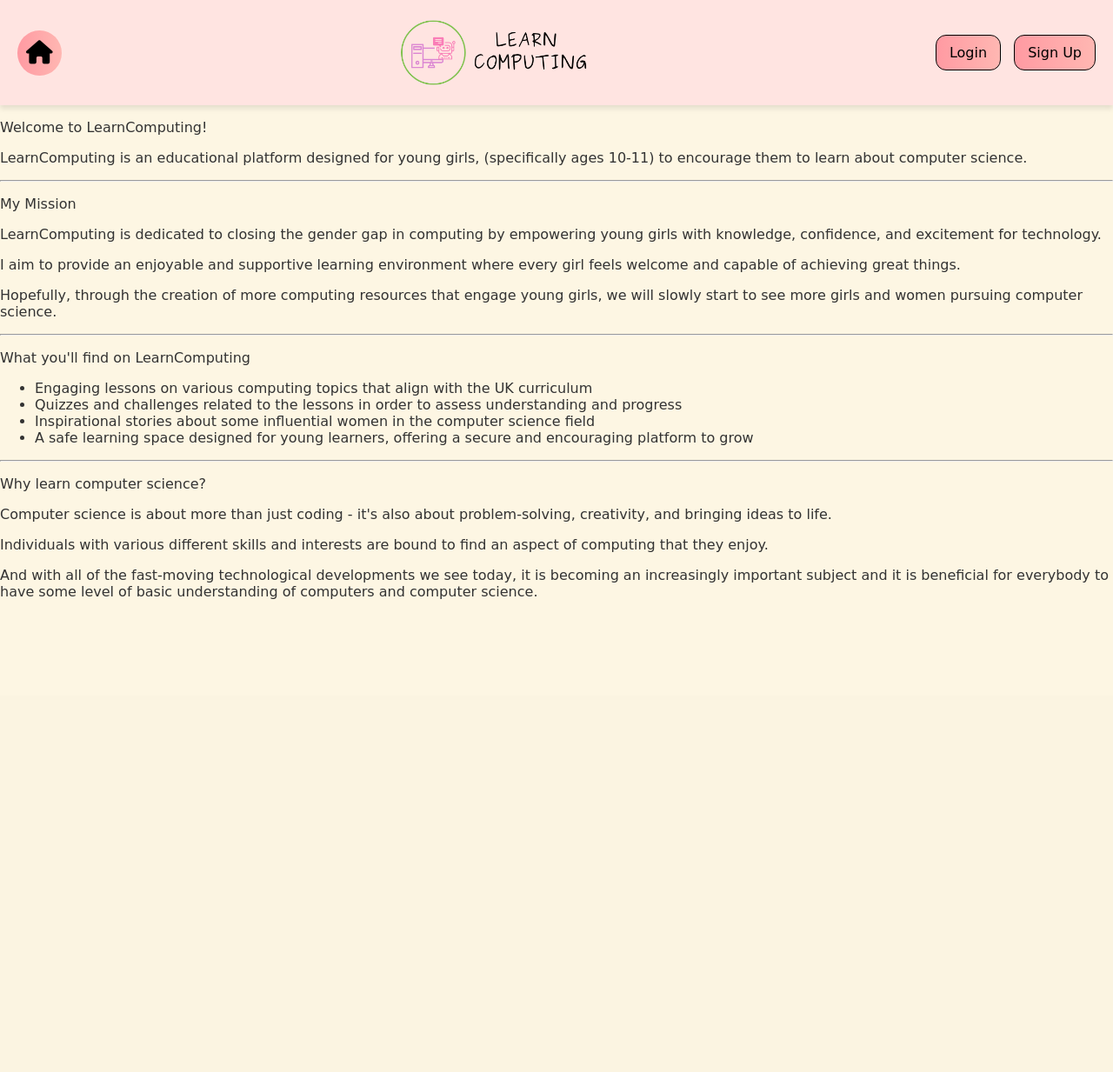
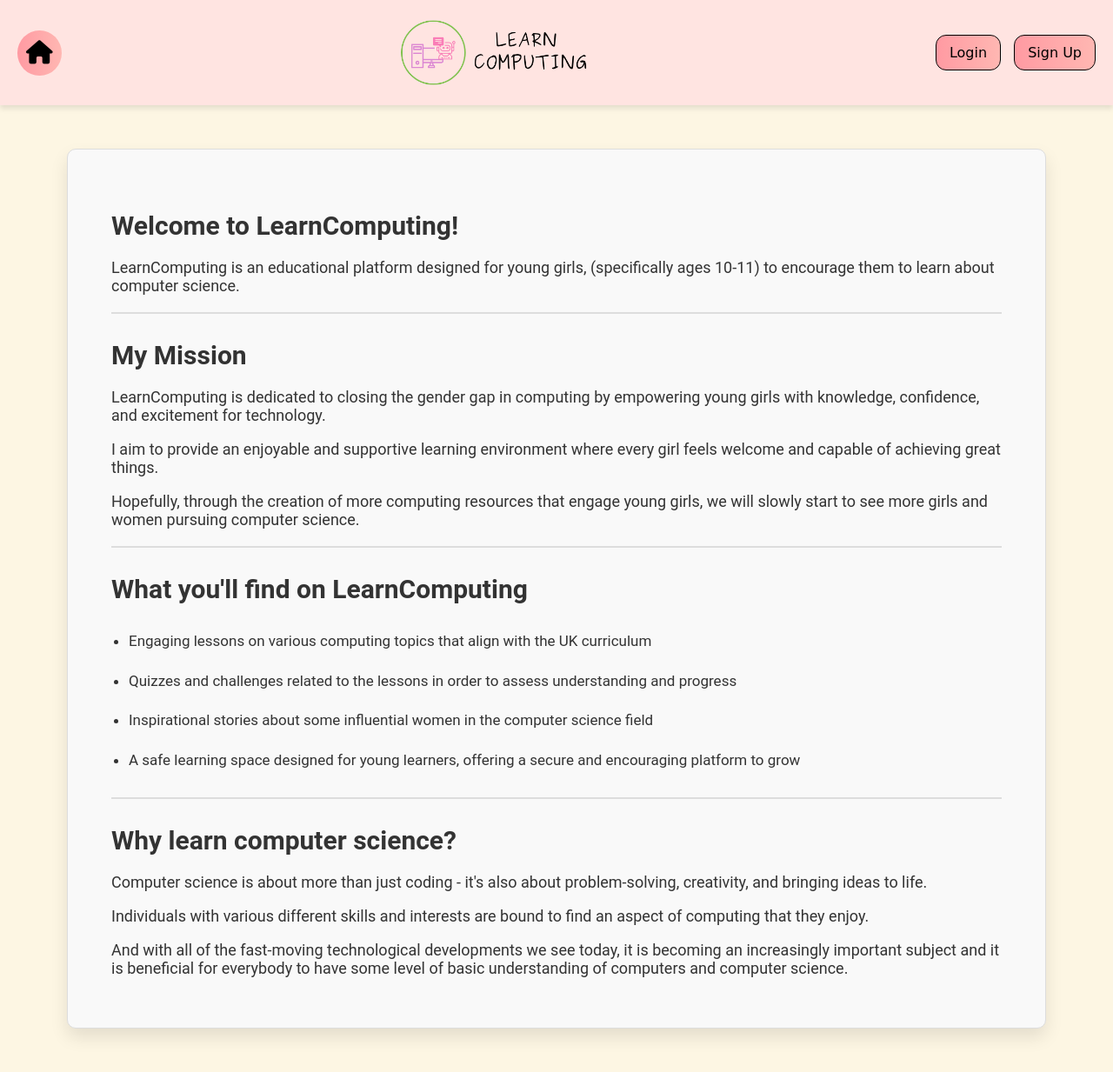
Before and after one commit to harmonyolayinka/BSc-Computing-Project, a Flask app: page /about in a window 1280 px wide. Shown: the whole page at 87% size. Before the commit the page ends 689 px from the top, so only its background shows below. Run offline with Flask 3, Linux system fonts and the light colour scheme; some libraries are stand-ins or nearby versions.

Commit message:
Update style.css

```diff
--- a/static/style.css
+++ b/static/style.css
@@ -68,7 +68,16 @@ body {
   }
 
   .gridPhoto {
+    margin-top:17px;
     width: 145px;
+    height: auto;
+    mix-blend-mode: multiply;
+    padding-top:15px;
+  }
+
+  .gridPhoto2 {
+    margin-top:17px;
+    width: 200px;
     height: auto;
     mix-blend-mode: multiply;
     padding-top:15px;
@@ -86,6 +95,7 @@ body {
     padding: 30px;
     border-radius: 10px;
     border: 1px solid black;
+    z-index:1000;
   }
 
   .close {
@@ -113,7 +123,7 @@ body {
     display: grid;
     grid-gap: 20px;
     padding: 40px;
-    padding-top:47px;
+    padding-top:75px;
     margin: 0 auto;
     grid-template-columns: repeat(auto-fit, minmax(350px, 1fr));
   }
@@ -128,6 +138,7 @@ body {
     box-shadow: 0 4px 6px #ff6f61;
     justify-items: center;
     text-align:center;
+    height:375px;
   }
 
   .title {
@@ -139,3 +150,41 @@ body {
     text-decoration: none;
     color: black;
   }
+
+  .aboutBox {
+    font-family: 'Roboto', sans-serif;
+    font-size: 18px;
+    border: 1px solid #ddd;
+    border-radius: 10px;
+    width: 80%;
+    margin: 50px auto;
+    padding: 40px 50px;
+    background-color: #f9f9f9;
+    box-shadow: 0 10px 20px rgba(0, 0, 0, 0.1);
+    text-align: left;
+    color: #333;
+}
+
+.aboutHead {
+    font-weight: bold;
+    font-size: 30px;
+    color: #333;
+    margin-bottom: 20px;
+}
+
+hr {
+    margin: 20px 0 30px;
+    border: none;
+    border-top: 2px solid #ddd;
+}
+
+ul {
+    padding-left: 20px;
+    margin-top: 0;
+}
+
+li {
+    padding: 10px 0;
+    font-size: 17px;
+    line-height: 1.5;
+}
```
